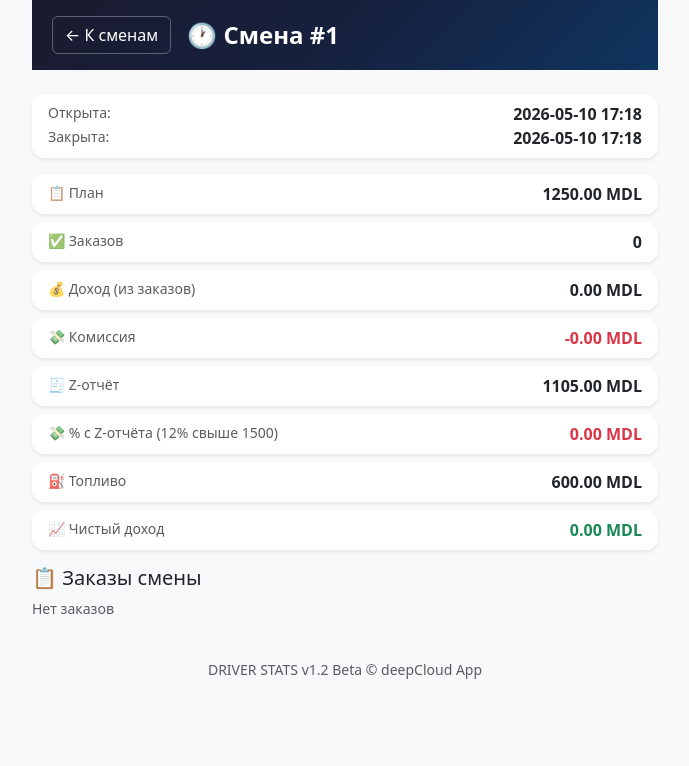
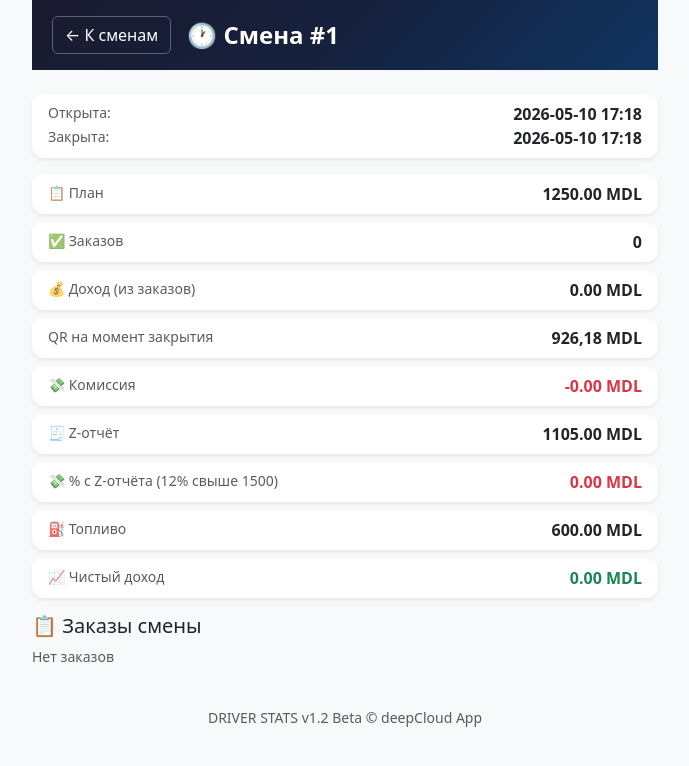
Before and after one commit to deeps1la/driverstats, a Flask app: page /shift/1 in a window 1280 px wide. Shown: the top 766 px of the page, without its empty margins (295-984 px from the left). Run offline with Flask 3, Linux system fonts and the light colour scheme; data comes from the database, SQL or seed files in the repository; both versions use the stored data as it was after the commit; data that the repository does not hold is empty.

Commit message:
Сохраняю QR на момент закрытия смены

```diff
--- a/app.py
+++ b/app.py
@@ -410,15 +410,32 @@ def api_shift():
         shift_id = data.get("shift_id")
         if not shift_id:
             return jsonify({"error": "Нет shift_id"}), 400
+
+        # Получаем QR-баланс
+        qr_balance = "0"
+        try:
+            auth = LetzAuth()
+            session_id = auth.login()
+            if session_id:
+                api = LetzApi(session_id)
+                overview = api.fetch_car_nickname_overview()
+                for r in overview.get("Info", {}).get("InfoRecords", []):
+                    if r.get("Name") == "Баланс QR":
+                        qr_balance = r.get("Value", "0")
+                        break
+        except:
+            pass
+
         db.close_shift(
             shift_id=shift_id,
             plan_mdl=data.get("plan_mdl", 0),
             z_report_mdl=data.get("z_report_mdl", 0),
             fuel_lei=data.get("fuel_lei", 0),
             total_km=data.get("total_km", 0),
+            qr_balance=qr_balance,
             notes=data.get("notes", ""),
         )
-        return jsonify({"ok": True})
+        return jsonify({"ok": True, "qr_balance": qr_balance})
 
     elif action == "update":
         shift = db.get_current_shift()
--- a/backend/database.py
+++ b/backend/database.py
@@ -20,6 +20,8 @@ class Database:
         with sqlite3.connect(self.db_path) as conn:
             try:
                 conn.execute("ALTER TABLE orders ADD COLUMN shift_id INTEGER")
+                conn.commit()
+                conn.execute("ALTER TABLE shifts ADD COLUMN qr_balance TEXT DEFAULT '0'")
                 conn.commit()
             except sqlite3.OperationalError:
                 pass
@@ -59,6 +61,7 @@ class Database:
                     z_report_mdl REAL DEFAULT 0,
                     fuel_lei REAL DEFAULT 0,
                     total_km REAL DEFAULT 0,
+                    qr_balance TEXT DEFAULT '0',
                     notes TEXT DEFAULT ''
                 )
             """)
@@ -111,17 +114,17 @@ class Database:
             conn.commit()
             return cursor.lastrowid
 
-    def close_shift(self, shift_id, plan_mdl=0, z_report_mdl=0, fuel_lei=0, total_km=0, notes=""):
+    def close_shift(self, shift_id, plan_mdl=0, z_report_mdl=0, fuel_lei=0, total_km=0, qr_balance="0", notes=""):
         with sqlite3.connect(self.db_path) as conn:
             conn.execute(
                 """UPDATE shifts
-                   SET closed_at = ?, plan_mdl = ?, z_report_mdl = ?,
-                       fuel_lei = ?, total_km = ?, notes = ?
-                   WHERE id = ?""",
+                SET closed_at = ?, plan_mdl = ?, z_report_mdl = ?,
+                    fuel_lei = ?, total_km = ?, qr_balance = ?, notes = ?
+                WHERE id = ?""",
                 (datetime.now().strftime("%Y-%m-%d %H:%M:%S"),
-                 plan_mdl, z_report_mdl, fuel_lei, total_km, notes, shift_id)
+                plan_mdl, z_report_mdl, fuel_lei, total_km, qr_balance, notes, shift_id)
             )
-            conn.commit()
+        conn.commit()
 
     def update_shift_data(self, shift_id, plan_mdl=None, z_report_mdl=None, fuel_lei=None, total_km=None, notes=None):
         fields = []
@@ -165,6 +168,7 @@ class Database:
             if not shift:
                 return None
             shift = dict(shift)
+            shift["qr_balance"] = shift.get("qr_balance", "0")
 
             orders = conn.execute(
                 "SELECT * FROM orders WHERE shift_id = ? ORDER BY date ASC",
@@ -197,18 +201,19 @@ class Database:
         with sqlite3.connect(self.db_path) as conn:
             row = conn.execute(
                 """SELECT
-                       COUNT(*) as orders_count,
-                       COALESCE(SUM(amount), 0) as income,
-                       COALESCE(SUM(commission), 0) as commission,
-                       COALESCE(SUM(distance_km), 0) as distance_km
-                   FROM orders WHERE shift_id = ?""",
+                    COUNT(*) as orders_count,
+                    COALESCE(SUM(amount), 0) as income,
+                    COALESCE(SUM(commission), 0) as commission,
+                    COALESCE(SUM(distance_km), 0) as distance_km
+                FROM orders WHERE shift_id = ?""",
                 (shift_id,)
             ).fetchone()
             z_row = conn.execute(
-                "SELECT z_report_mdl, plan_mdl FROM shifts WHERE id = ?", (shift_id,)
+                "SELECT z_report_mdl, plan_mdl, qr_balance FROM shifts WHERE id = ?", (shift_id,)
             ).fetchone()
             z_report = z_row[0] if z_row else 0
             plan = z_row[1] if z_row else 0
+            qr = z_row[2] if z_row else "0"
             z_percent = self.calc_z_percent(z_report, plan)
             net = row[1] - row[2] - z_percent
             return {
@@ -218,6 +223,7 @@ class Database:
                 "z_percent": z_percent,
                 "net_profit": round(net, 2),
                 "distance_km": round(row[3], 1),
+                "qr_balance": qr,
             }
 
     # ----------------------------------------------------------
--- a/frontend/templates/shift.html
+++ b/frontend/templates/shift.html
@@ -213,7 +213,7 @@
             });
             const data = await resp.json();
             if (data.ok) {
-                showSuccess('✅ Смена закрыта!');
+                showSuccess('✅ Смена закрыта! QR на момент закрытия: ' + (data.qr_balance || '0') + ' MDL');
                 document.getElementById('shiftContent').classList.add('d-none');
                 document.getElementById('noShift').classList.remove('d-none');
                 currentShiftId = null;
--- a/frontend/templates/shift_detail.html
+++ b/frontend/templates/shift_detail.html
@@ -58,6 +58,11 @@
         <div class="card shadow-sm mb-2">
             <div class="card-body py-2">
                 <div class="d-flex justify-content-between"><span class="text-muted small">💰 Доход (из заказов)</span><strong id="s-income">0 MDL</strong></div>
+            </div>
+        </div>
+        <div class="card shadow-sm mb-2">
+            <div class="card-body py-2">
+                <div class="d-flex justify-content-between"><span class="text-muted small">QR на момент закрытия</span><strong id="s-qr">0 MDL</strong></div>
             </div>
         </div>
         <div class="card shadow-sm mb-2">
@@ -137,6 +142,7 @@
             document.getElementById('s-zpercent').textContent = (data.z_percent || 0).toFixed(2) + ' MDL';
             document.getElementById('s-fuel').textContent = (data.fuel_lei || 0).toFixed(2) + ' MDL';
             document.getElementById('s-net').textContent = (data.net_after_z || 0).toFixed(2) + ' MDL';
+            document.getElementById('s-qr').textContent = (data.qr_balance || '0') + ' MDL';
 
             if (data.notes) {
                 document.getElementById('s-notes-block').classList.remove('d-none');
```
Also changed, not shown: frontend/templates/payment.html (+7 -0 lines), data/letz_stats.db, 2 other files.
